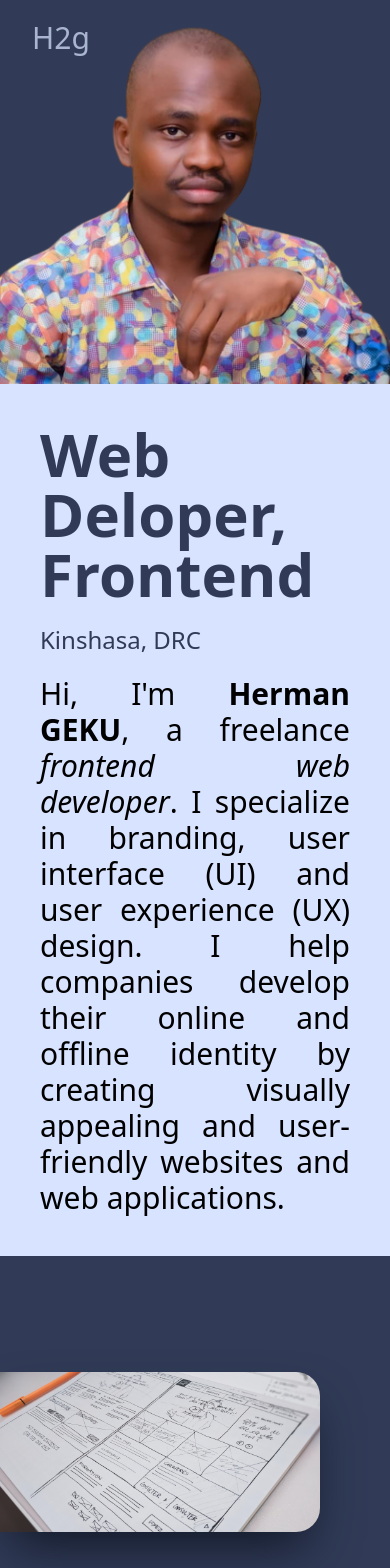
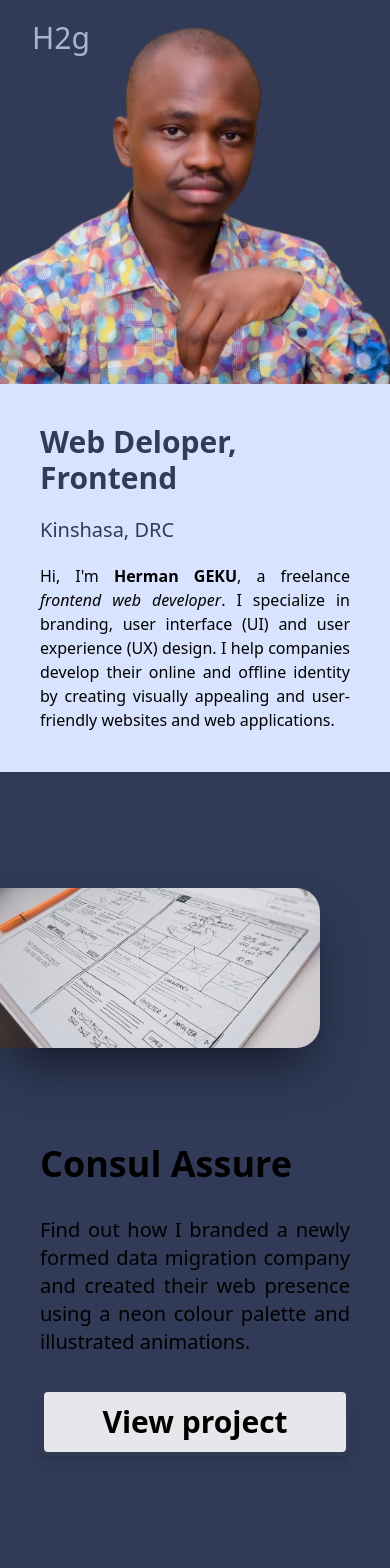
Before and after one commit to h2g-apps-store/h2g, a Next.js app: page / in a window 390 px wide. Shown: the top 1568 px of the page. Built offline with nearby package versions, Linux system fonts and the light colour scheme.

Commit message:
fix footer

```diff
--- a/src/app/(home)/page.tsx
+++ b/src/app/(home)/page.tsx
@@ -10,13 +10,15 @@ export default function Home() {
         <div className="flex flex-col sm:flex-row">
           <div className="bg-[#d8e3ff] sm:w-[2500px]">
             <div className="sm:h-[700px] p-10 sm:py-48 sm:px-24 space-y-5">
-              <h1 className="font-bold text-6xl text-[#313b57]">
+              <h1 className="font-bold text-3xl sm:text-6xl text-[#313b57]">
                 Web Deloper, Frontend
                 {/* UI/UX & Brand Designer */}
               </h1>
-              <h6 className="text-2xl text-[#313b57]">Kinshasa, DRC</h6>
+              <h6 className="text-xl sm:text-2xl text-[#313b57]">
+                Kinshasa, DRC
+              </h6>
               <div>
-                <p className="text-justify text-3xl font-light">
+                <p className="text-justify text-1xl sm:text-3xl font-light">
                   Hi, I'm <span className="font-bold">Herman GEKU</span>, a
                   freelance{" "}
                   <span className="italic">frontend web developer</span>. I
@@ -33,10 +35,10 @@ export default function Home() {
         </div>
       </section>
       <section className="bg-[#313b57] h-screen sm:pr-24 py-20">
-        <div className="flex flex-col sm:flex-row gap-10 sm:gap-32 mt-9">
+        <div className="flex flex-col sm:flex-row gap-24 sm:gap-32 mt-9">
           <div className="bg-white sm:max-h-[590px] sm:h-[590px] w-80 sm:w-[3000px] bg-[url('/fromscratch/5.jpg')] bg-cover bg-center rounded-tr-3xl rounded-br-3xl p-20 shadow-2xl shadow-gray-900"></div>
-          <div className="flex flex-col px-10 items-left gap-4 justify-center">
-            <h1 className="text-5xl font-bold">Consul Assure</h1>
+          <div className="flex flex-col px-10 items-left gap-8 justify-center">
+            <h1 className="text-4xl sm:text-5xl font-bold">Consul Assure</h1>
             <p className="text-justify text-xl">
               Find out how I branded a newly formed data migration company and
               created their web presence using a neon colour palette and
--- a/src/components/Footer.tsx
+++ b/src/components/Footer.tsx
@@ -5,9 +5,11 @@ export default function Footer() {
     <footer className="bg-white text-black flex flex-col">
       <div className="p-10 sm:py-28 sm:px-24">
         <div className="space-y-6">
-          <h2 className="text-5xl font-bold">Want to work together?</h2>
+          <h2 className="text-2xl sm:text-5xl font-bold">
+            Want to work together?
+          </h2>
           <p className="font-bold text-xl">YEAH YOU DO!</p>
-          <Link href="/" className="text-6xl">
+          <Link href="/" className="text-3xl sm:text-6xl">
             Get in contact
           </Link>
         </div>
```
